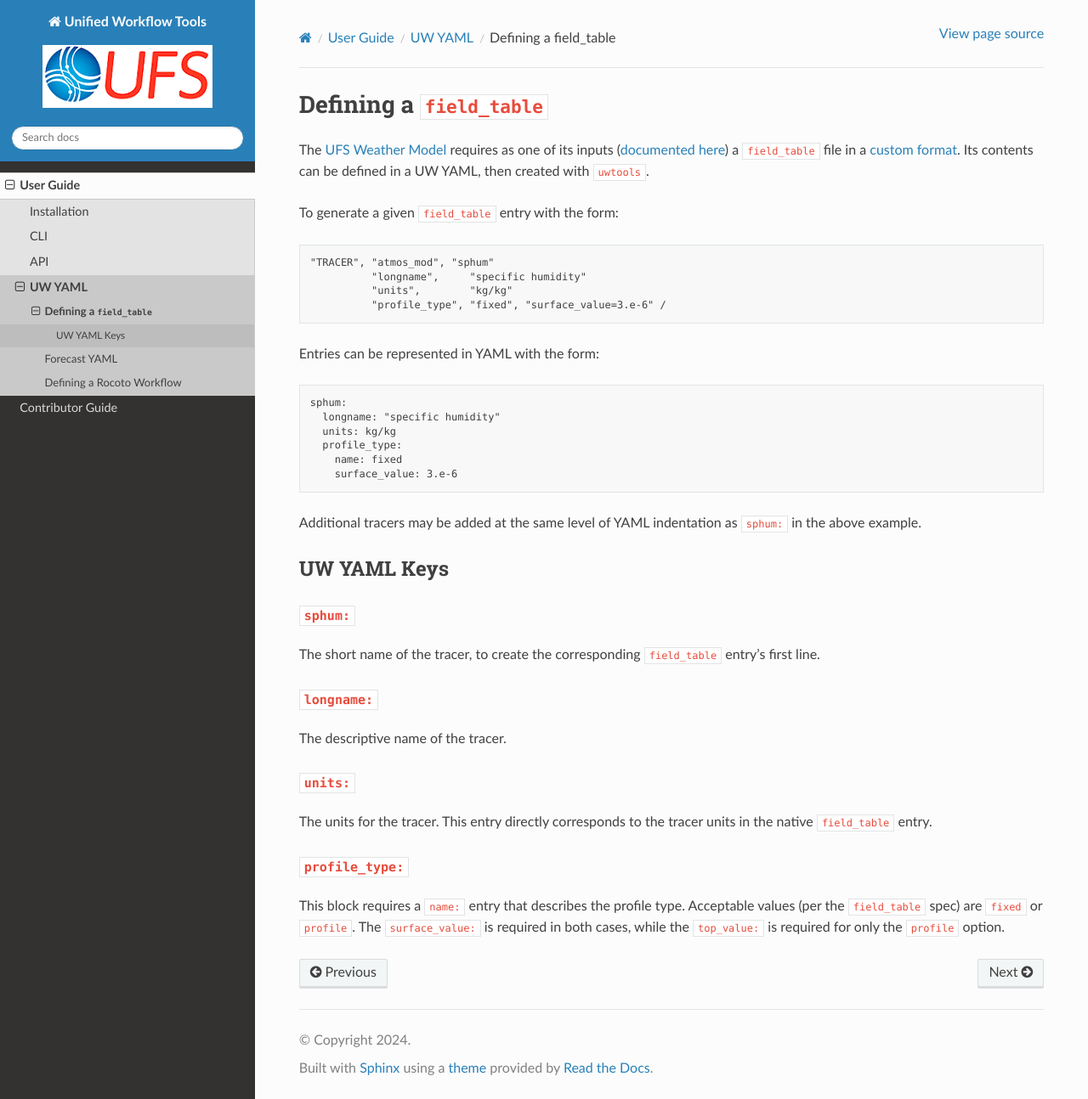
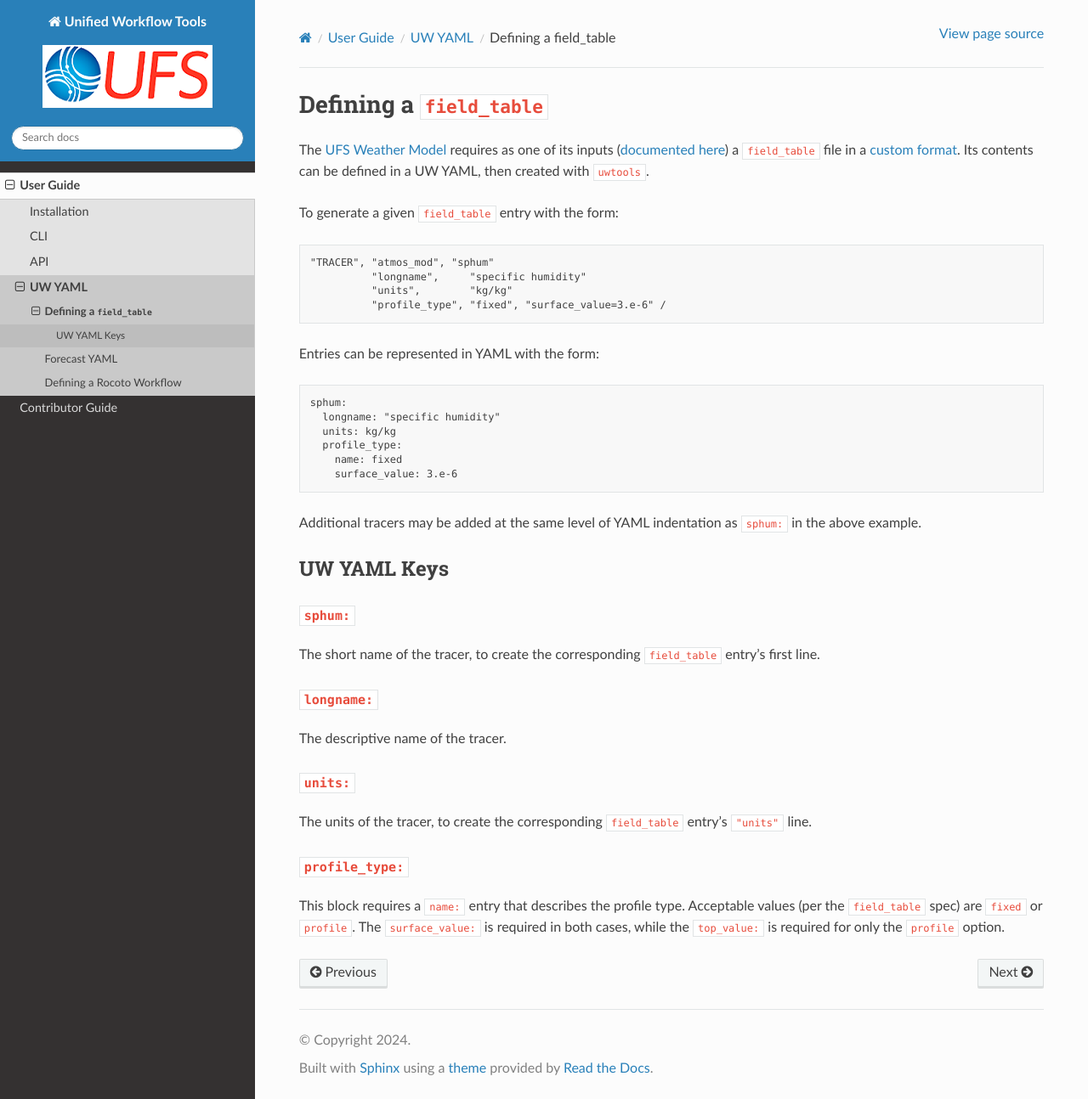
Before and after one commit to ufs-community/uwtools, a Sphinx documentation site: the page built from docs/sections/user_guide/uw_yaml/field_table_yaml.rst, in a window 1280 px wide and 1294 px high. Shown: the whole window at 85% size. Built offline with Sphinx 7.4.7 and the Read the Docs theme 2.0.0, drawn with Linux system fonts in a browser that asks for light colours; the version number could not be read and is left out.

Commit message:
Apply suggestions from code review
Co-authored-by: Paul Madden <136389411+maddenp-noaa@users.noreply.github.com>

```diff
--- a/docs/sections/user_guide/uw_yaml/field_table_yaml.rst
+++ b/docs/sections/user_guide/uw_yaml/field_table_yaml.rst
@@ -44,7 +44,7 @@
 ``units:``
 ^^^^^^^^^^
 
-The units for the tracer. This entry directly corresponds to the tracer units in the native ``field_table`` entry.
+The units of the tracer, to create the corresponding ``field_table`` entry's ``"units"`` line.
 
 ``profile_type:``
 ^^^^^^^^^^^^^^^^^
--- a/docs/sections/user_guide/uw_yaml/forecast_yaml.rst
+++ b/docs/sections/user_guide/uw_yaml/forecast_yaml.rst
@@ -100,14 +100,14 @@
 ``cycle-dependent:``
 """"""""""""""""""""
 
-This block contains a set of files to stage in the run directory: file names as they appear in the run directory are keys and their source paths are the values. Source paths can be provided as a single string path, or a list of paths to be staged in a common directory under their original names.
+This block contains a set of files to stage in the run directory: File names as they appear in the run directory are keys and their source paths are the values. Source paths can be provided as a single string path, or a list of paths to be staged in a common directory under their original names.
 
   .. warning:: The beta version does not support adding cycle information to the content of the files, and this information must be hard-coded in the YAML file.
 
 ``diag_table:``
 """""""""""""""
 
-In ``uwtools``, the ``diag_table`` is treated as a template so that the date and time information in the header may be filled in appropriately. The ``template_file:`` is the path to the input Jinja2 template. Date information is provided in the command line or API interfaces.
+In ``uwtools``, the ``diag_table`` is treated as a template so that the date and time information in the header may be filled in appropriately. The ``template_file:`` is the path to the input Jinja2 template. Date information is provided on the command line or via API interfaces.
 
 The diag_table is described :weather-model-io:`here<diag-table-file>`.
 
@@ -176,7 +176,7 @@
 The ``platform:`` section
 -------------------------
 
-The ``platform:`` section describes necessary facts about the computational platform.
+This section describes necessary facts about the computational platform.
 
 .. code-block:: yaml
 
```
